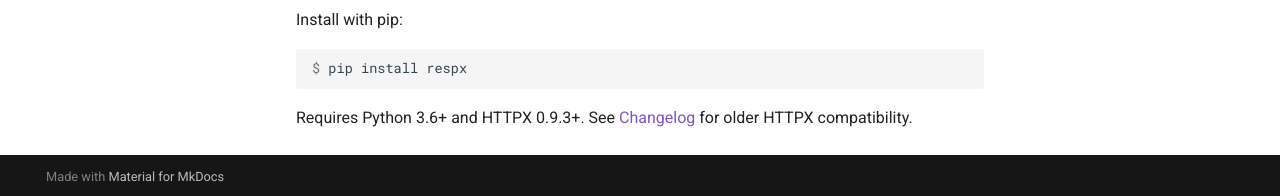
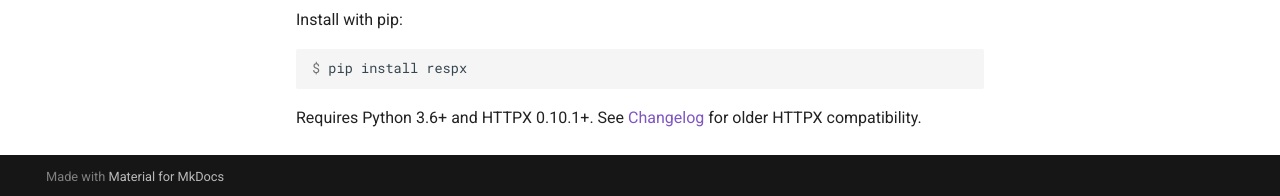
Before and after one commit to lundberg/respx, an MkDocs documentation site: the page built from docs/index.md, in a window 1280 px wide and 1095 px high. Shown: the part 896-1092 px from the top of the window. Built offline with MkDocs 1.6.1 and Material for MkDocs 9.7.7, drawn with Linux system fonts in a browser that asks for light colours; comment, search, counter and statistics services are not loaded.

Commit message:
Update httpx required version in docs

````diff
--- a/docs/index.md
+++ b/docs/index.md
@@ -38,5 +38,5 @@ Install with pip:
 $ pip install respx
 ```
 
-Requires Python 3.6+ and HTTPX 0.9.3+.
+Requires Python 3.6+ and HTTPX 0.10.1+.
 See [Changelog](https://github.com/lundberg/respx/blob/master/CHANGELOG.md) for older HTTPX compatibility.
````
